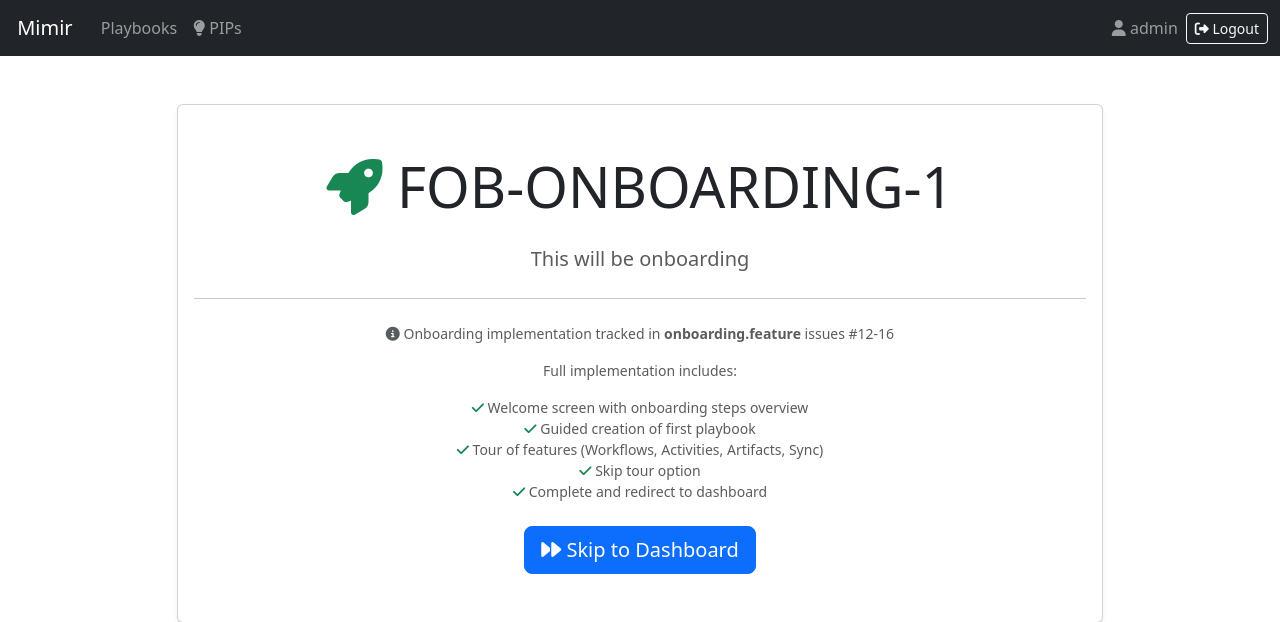
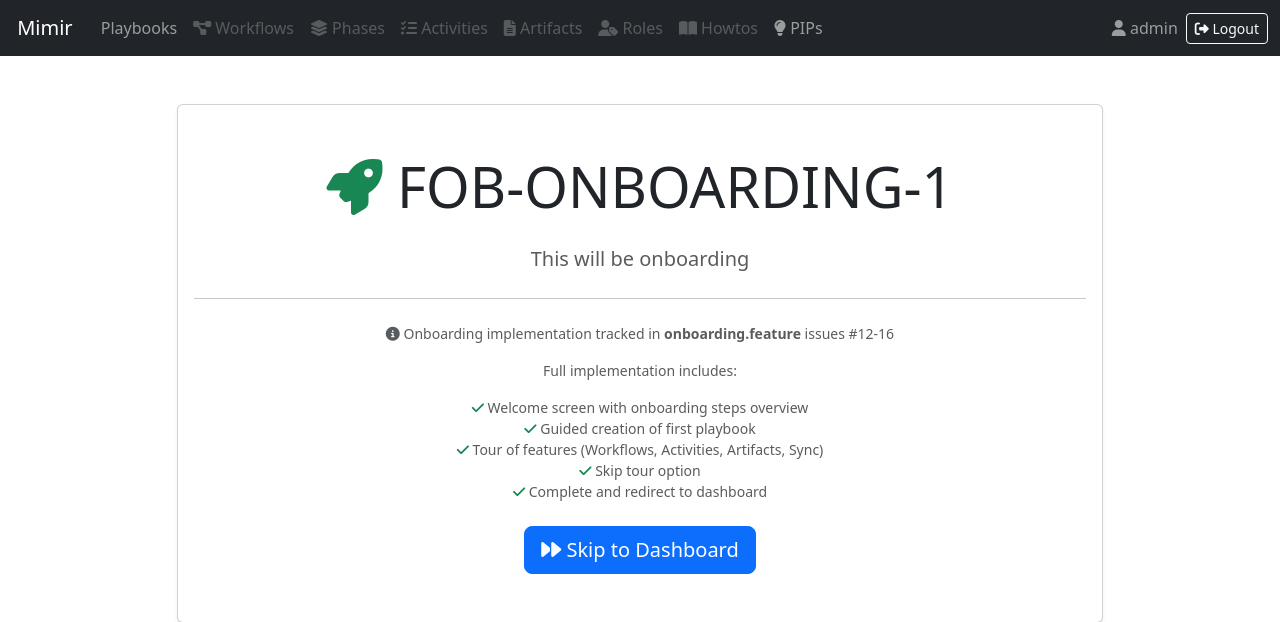
Before and after one commit to petelind/mimir, a Django app: page /auth/user/onboarding/ in a window 1280 px wide. Shown: the top 622 px of the page. Run offline with Django 5.2, Linux system fonts and the light colour scheme; a user stored in the database is signed in; some libraries are stand-ins or nearby versions.

Commit message:
feat(navbar): add placeholder links for all main entities
Added disabled placeholder links to navbar for all 7 core entities.

Navbar now shows:
- ✅ Playbooks (active) - /playbooks/
- 🔜 Workflows (disabled) - fa-diagram-project
- 🔜 Phases (disabled) - fa-layer-group
- 🔜 Activities (disabled) - fa-list-check
- 🔜 Artifacts (disabled) - fa-file-lines
- 🔜 Roles (disabled) - fa-user-tag
- 🔜 Howtos (disabled) - fa-book-open
- ✅ PIPs (active) - /pip/list/

Benefits:
- Shows complete navigation structure upfront
- Users see what's coming
- Easy to activate: remove 'disabled', update href
- Icons selected per entity semantics
- Tooltips explain 'Coming soon' status

All placeholders have:
- Font Awesome Pro icons
- Bootstrap tooltips with 'Coming soon: ...' prefix
- data-testid attributes for testing
- Disabled state (class='nav-link disabled' href='#')

Updated NAVBAR_WIRING_GUIDE.md:
- Documents active vs placeholder links
- Shows icon for each entity
- Explains activation process
- 4-step checklist to activate placeholders

When implementing:
1. Remove 'disabled' class
2. Change href='#' to actual route
3. Update tooltip to active description
4. Ensure NAVBAR scenarios pass

Refs: User request for navbar placeholders

```diff
--- a/templates/base.html
+++ b/templates/base.html
@@ -46,6 +46,48 @@
                            data-bs-toggle="tooltip" data-bs-placement="bottom"
                            title="Browse and manage your engineering playbooks">
                             <i class="fas fa-book-sparkles"></i> Playbooks
+                        </a>
+                    </li>
+                    <li class="nav-item">
+                        <a class="nav-link disabled" href="#" data-testid="nav-workflows"
+                           data-bs-toggle="tooltip" data-bs-placement="bottom"
+                           title="Coming soon: View workflows across playbooks">
+                            <i class="fas fa-diagram-project"></i> Workflows
+                        </a>
+                    </li>
+                    <li class="nav-item">
+                        <a class="nav-link disabled" href="#" data-testid="nav-phases"
+                           data-bs-toggle="tooltip" data-bs-placement="bottom"
+                           title="Coming soon: Manage workflow phases">
+                            <i class="fas fa-layer-group"></i> Phases
+                        </a>
+                    </li>
+                    <li class="nav-item">
+                        <a class="nav-link disabled" href="#" data-testid="nav-activities"
+                           data-bs-toggle="tooltip" data-bs-placement="bottom"
+                           title="Coming soon: Browse all activities">
+                            <i class="fas fa-list-check"></i> Activities
+                        </a>
+                    </li>
+                    <li class="nav-item">
+                        <a class="nav-link disabled" href="#" data-testid="nav-artifacts"
+                           data-bs-toggle="tooltip" data-bs-placement="bottom"
+                           title="Coming soon: Manage artifacts and deliverables">
+                            <i class="fas fa-file-lines"></i> Artifacts
+                        </a>
+                    </li>
+                    <li class="nav-item">
+                        <a class="nav-link disabled" href="#" data-testid="nav-roles"
+                           data-bs-toggle="tooltip" data-bs-placement="bottom"
+                           title="Coming soon: Define and assign roles">
+                            <i class="fas fa-user-tag"></i> Roles
+                        </a>
+                    </li>
+                    <li class="nav-item">
+                        <a class="nav-link disabled" href="#" data-testid="nav-howtos"
+                           data-bs-toggle="tooltip" data-bs-placement="bottom"
+                           title="Coming soon: Browse how-to guides">
+                            <i class="fas fa-book-open"></i> Howtos
                         </a>
                     </li>
                     <li class="nav-item">
```
Also changed, not shown: docs/NAVBAR_WIRING_GUIDE.md (+20 -4 lines).
